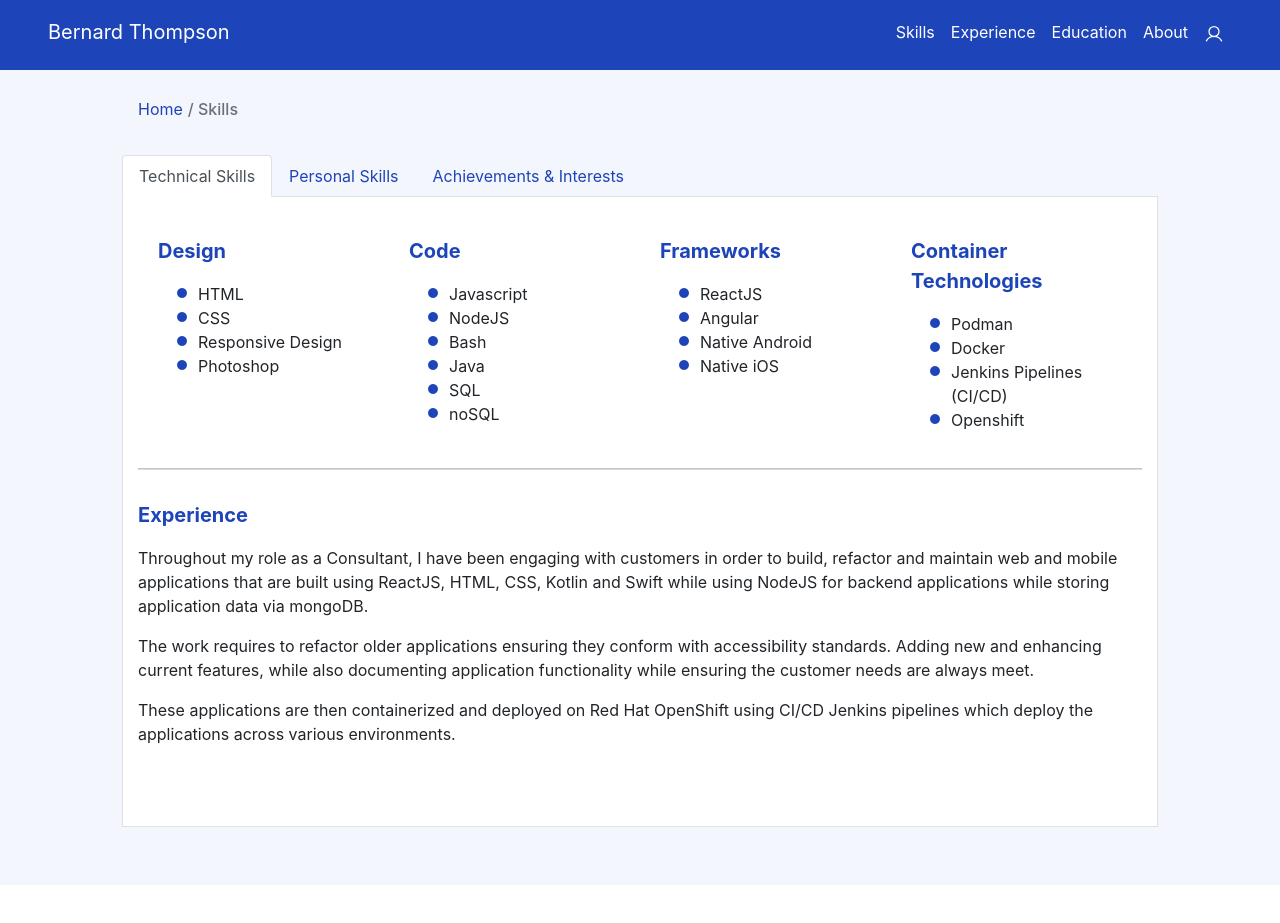
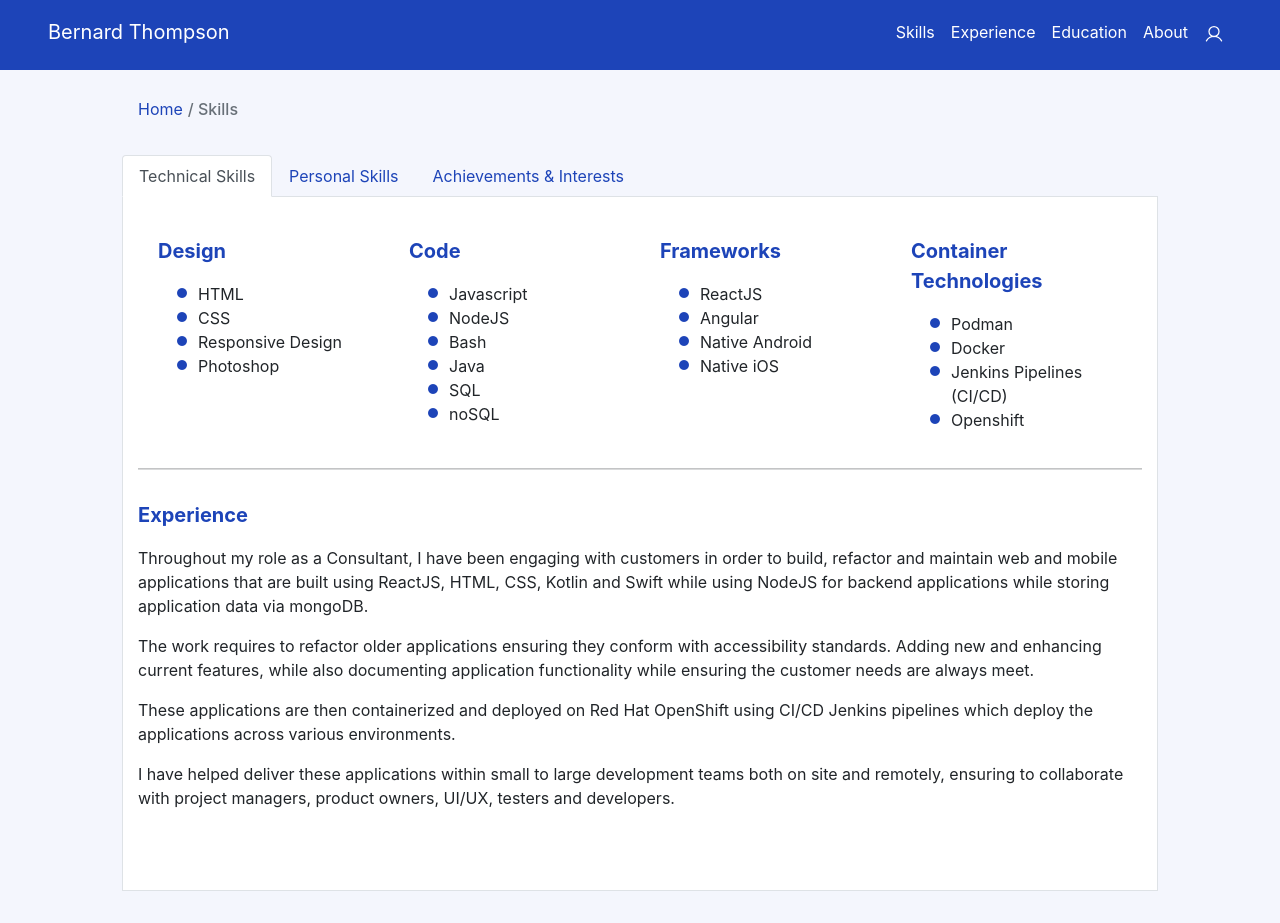
Before and after one commit to bonjo7/bonjo7, a React (Create React App) app: page /#/skills in a window 1280 px wide. Before the commit the page ends 885 px from the top, so only its background shows below. Built offline with nearby package versions, Linux system fonts and the light colour scheme.

Commit message:
fix: added further info

```diff
--- a/src/components/Skills/SkillsCard/Social.js
+++ b/src/components/Skills/SkillsCard/Social.js
@@ -61,6 +61,13 @@ const Social = () => {
               meetings, sprint planning sessions, sprint retrospective's,
               customer demonstrations.
             </p>
+            <p>
+              As I have delivered projects within small to large teams both on
+              site and remotely, this has allowed me to knowledge share with
+              colleagues and customer development teams, embrace new ways of
+              working, communicate through various forms such as, face to face,
+              telephone, video chat and instant messenger.
+            </p>
           </div>
         </Container>
       )}
--- a/src/components/Skills/SkillsCard/Tech.js
+++ b/src/components/Skills/SkillsCard/Tech.js
@@ -55,6 +55,12 @@ const Tech = () => {
               OpenShift using CI/CD Jenkins pipelines which deploy the
               applications across various environments.
             </p>
+            <p>
+              I have helped deliver these applications within small to large
+              development teams both on site and remotely, ensuring to
+              collaborate with project managers, product owners, UI/UX, testers
+              and developers.
+            </p>
           </div>
         </Container>
       )}
--- a/src/data.js
+++ b/src/data.js
@@ -41,6 +41,7 @@ export const softSkills = [
       "Organisation",
       "Time Management",
       "Attention to detail",
+      "Communication"
     ],
   },
 ];
```
